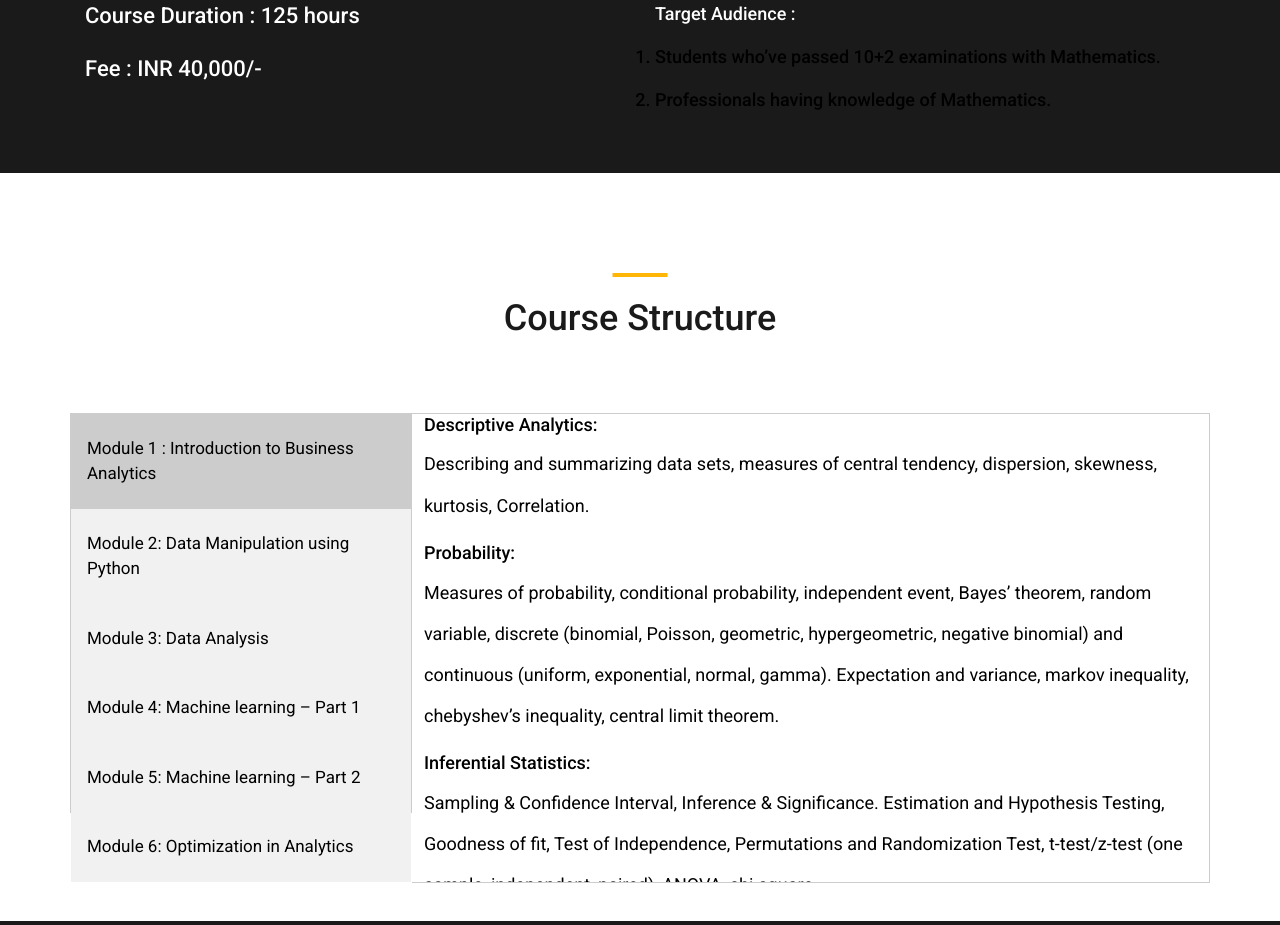
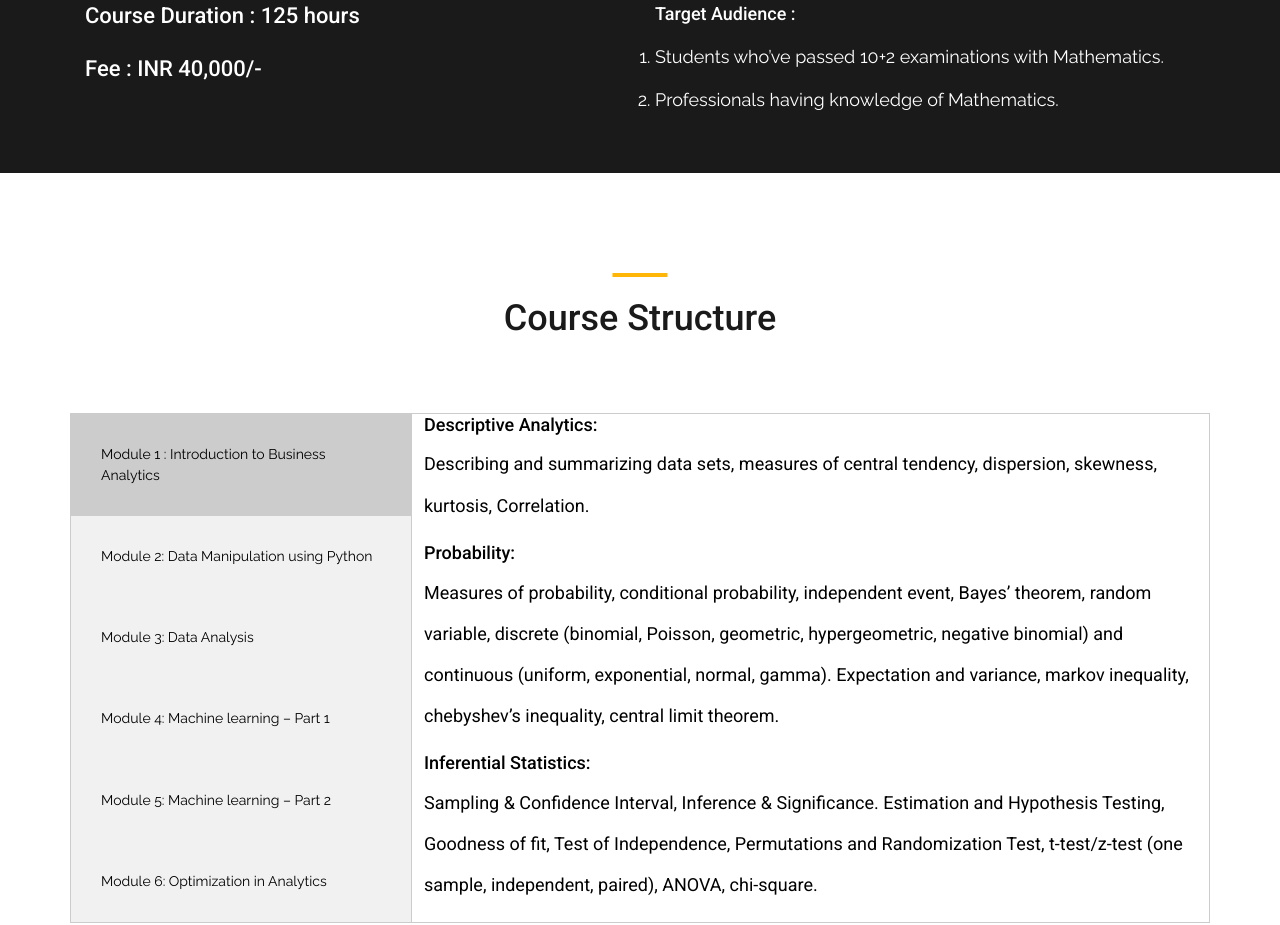
Before and after one commit to Utkarsh1999/sscbs-course, a plain HTML site: page course/index.html in a window 1280 px wide. Shown: the part 1569-2494 px from the top of the page. Drawn offline with nearby package versions, Linux system fonts and the light colour scheme.

Commit message:
Add files via upload

```diff
--- a/course/index.html
+++ b/course/index.html
@@ -253,7 +253,7 @@
 	</div>
 
 	<div id="module5" class="tabcontent">
-		<h3>Neural Networks:</h3>
+		<h3><strong>Neural Networks:</strong></h3>
 		<p>
 				Introduction, Model Representation, Gradient Descent vs. Perceptron Training, Stochastic Gradient Descent, Multiclass Representation, Multilayer Perceptrons, Backpropagation Algorithm for Learning, Introduction to Deep Learning.
 		</p>
--- a/course/styles/course_side_nav.css
+++ b/course/styles/course_side_nav.css
@@ -3,7 +3,8 @@
     border: 1px solid #ccc;
     background-color: #f1f1f1;
     width: 30%;
-    height: 400px;
+    min-height: 450px;
+    height: 100%;
 }
 
 /* Style the buttons inside the tab */
@@ -11,14 +12,16 @@
     display: block;
     background-color: inherit;
     color: black;
-    padding: 22px 16px;
+    /* padding: 22px 16px; */
+   padding : 8.85%;
     width: 100%;
     border: none;
     outline: none;
     text-align: left;
     cursor: pointer;
     transition: 0.3s;
-    font-size: 17px;
+    font-size: 100%;
+
 }
 
 /* Change background color of buttons on hover */
@@ -34,10 +37,13 @@
 /* Style the tab content */
 .tabcontent {
     float: left;
+    line-height: 1.5;
     padding: 0px 12px;
     border: 1px solid #ccc;
     width: 70%;
     border-left: none;
-    height: 470px;
-    overflow: scroll;
+    height: 100%;
+    overflow-y: scroll;
+    overflow-x : hidden;
+    min-height: 470px;
 }
--- a/course/styles/customised.css
+++ b/course/styles/customised.css
@@ -1,5 +1,8 @@
+@import url('https://fonts.googleapis.com/css?family=Raleway');
+
 *{
     color: black;
+    font-family: 'Raleway', sans-serif;
 }
 .page_section {
 
@@ -69,3 +72,7 @@ p{
     border-radius: 60px;
     z-index : "1";
 }
+
+.text_white li {
+    color: white;
+}
```
